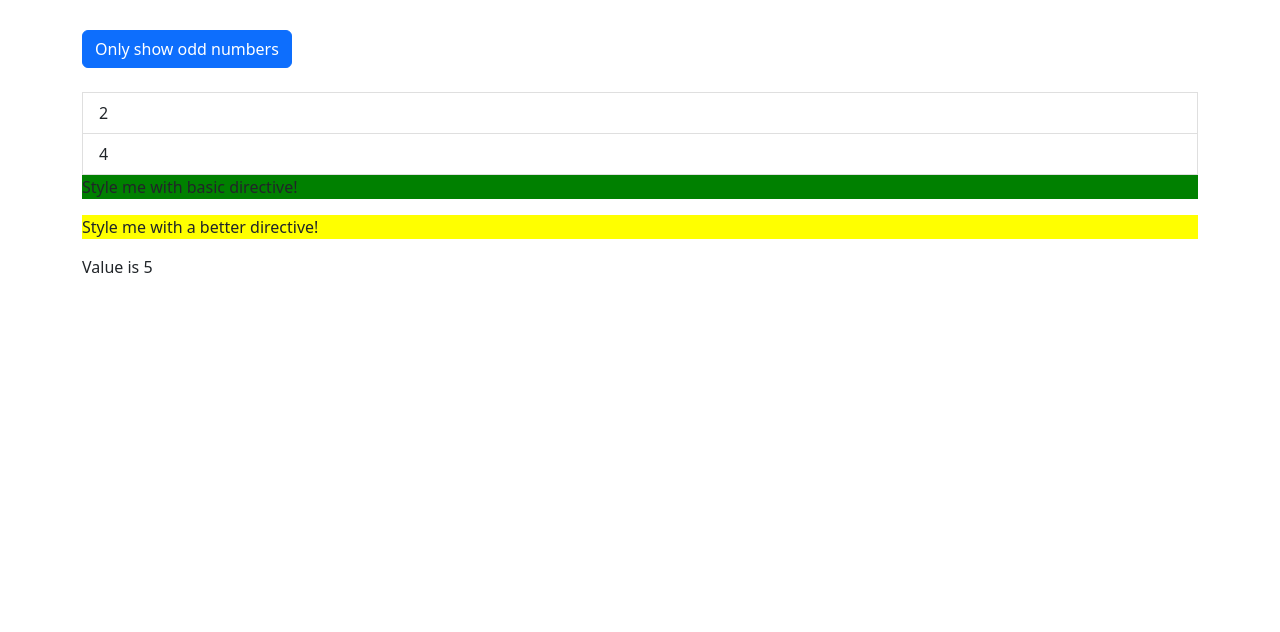
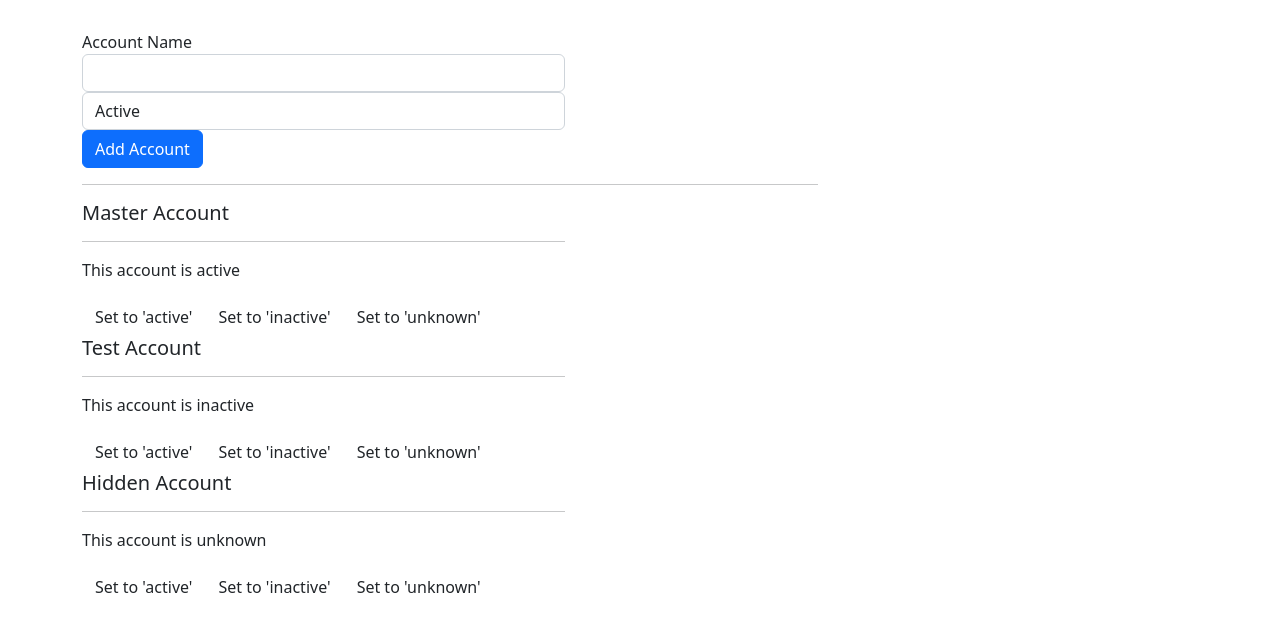
Before and after one commit to Hritex/simple-project, an Angular app: page / in a window 1280 px wide. Shown: the top 632 px of the page. Built offline with nearby package versions, Linux system fonts and the light colour scheme.

Commit message:
Services requirement?

```diff
--- /dev/null
+++ b/src/app/account/account.component.html
@@ -0,0 +1,10 @@
+<div class="row">
+    <div class="col-xs-12 col-md-8 col-md-offset-2">
+        <h5>{{ account.name }}</h5>
+        <hr>
+        <p>This account is {{ account.status }}</p>
+        <button class="btn btn-default" (click)="onSetTo('active')">Set to 'active'</button>
+        <button class="btn btn-default" (click)="onSetTo('inactive')">Set to 'inactive'</button>
+        <button class="btn btn-default" (click)="onSetTo('unknown')">Set to 'unknown'</button>
+    </div>
+</div>
--- /dev/null
+++ b/src/app/account/account.component.ts
@@ -0,0 +1,17 @@
+import { Component, EventEmitter, Input, Output } from '@angular/core';
+
+@Component({
+  selector: 'app-account',
+  templateUrl: './account.component.html',
+  styleUrls: ['./account.component.css']
+})
+export class AccountComponent {
+  @Input() account: {name: string, status: string} | any;
+  @Input() id: number | any;
+  @Output() statusChanged = new EventEmitter<{id: number, newStatus: string}>();
+
+  onSetTo(status: string) {
+    this.statusChanged.emit({id: this.id, newStatus: status});
+    console.log('A server status changed, new status: ' + status);
+  }
+}
--- a/src/app/app.component.html
+++ b/src/app/app.component.html
@@ -1,54 +1,13 @@
 <div class="container">
   <div class="row">
-    <div class="col-xs-12">
-      <button
-      class="btn btn-primary"
-      (click)="onlyOdd = !onlyOdd">Only show odd numbers</button>
-      <br><br>
-      <ul class="list-group">
-        <div *ngIf="onlyOdd">
-          <li class="list-group-item"
-          [ngClass]="{odd: odd % 2 !== 0}"
-          [ngStyle]="{backgroundColor: odd % 2 !== 0 ? 'yellow' : 'transparent'}"
-          *ngFor="let odd of oddNumbers">
-          {{ odd }}
-          </li>
-        </div>
-        <!-- <div *ngIf="!onlyOdd">
-          <li class="list-group-item"
-          [ngClass]="{odd: even % 2 !== 0}"
-          [ngStyle]="{backgroundColor: even % 2 !== 0 ? 'green' : 'transparent'}"
-          *ngFor="let even of evenNumbers">
-          {{ even }}
-          </li>
-        </div>
-        <ng-template [ngIf]="!onlyOdd">
-          <div>
-            <li class="list-group-item"
-            [ngClass]="{odd: even % 2 !== 0}"
-            [ngStyle]="{backgroundColor: even % 2 !== 0 ? 'green' : 'transparent'}"
-            *ngFor="let even of evenNumbers">
-            {{ even }}
-            </li>
-          </div>
-        </ng-template> -->
-        <div *appUnless="onlyOdd">
-          <li class="list-group-item"
-          [ngClass]="{odd: even % 2 !== 0}"
-          [ngStyle]="{backgroundColor: even % 2 !== 0 ? 'green' : 'transparent'}"
-          *ngFor="let even of evenNumbers">
-          {{ even }}
-          </li>
-        </div>
-      </ul>
-      <p appBasicHighlight>Style me with basic directive!</p>
-      <p [appBetterHighlight]="'red'" defaultColor="yellow">Style me with a better directive!</p>
-      <div [ngSwitch]="value">
-        <p *ngSwitchCase="5">Value is 5</p>
-        <p *ngSwitchCase="10">Value is 10</p>
-        <p *ngSwitchCase="100">Value is 100</p>
-        <p *ngSwitchDefault>Value is default</p>
-      </div>
+    <div class="col-xs-12 col-md-8 col-md-offset-2">
+      <app-new-account (accountAdded)="onAccountAdded($event)"></app-new-account>
+      <hr>
+      <app-account
+      *ngFor="let acc of accounts; let i = index"
+      [account]="acc"
+      [id]="i"
+      (statusChanged)="onStatusChanged($event)"></app-account>
     </div>
   </div>
 </div>
--- a/src/app/app.component.ts
+++ b/src/app/app.component.ts
@@ -6,9 +6,26 @@
   styleUrls: ['./app.component.css']
 })
 export class AppComponent {
-  // numbers = [1, 2, 3, 4, 5];
-  oddNumbers = [1, 3, 5];
-  evenNumbers = [2, 4];
-  onlyOdd = false;
-  value = 5;
+  accounts = [
+    {
+      name: 'Master Account',
+      status: 'active'
+    },
+    {
+      name: 'Test Account',
+      status: 'inactive'
+    },
+    {
+      name: 'Hidden Account',
+      status: 'unknown'
+    }
+  ];
+
+  onAccountAdded(newAccount: {name: string, status: string}) {
+    this.accounts.push(newAccount);
+  }
+
+  onStausChanged(updateInfo: {id: number, newStatus: string}) {
+    this.accounts[updateInfo.id].status = updateInfo.newStatus;
+  }
 }
--- a/src/app/app.module.ts
+++ b/src/app/app.module.ts
@@ -5,13 +5,17 @@
 import { BasicHighlightDirective } from './basic-highlight/basic-highlight.directive';
 import { BetterHighlightDirective } from './better-highlight/better-highlight.directive';
 import { UnlessDirective } from './unless.directive';
+import { NewAccountComponent } from './new-account/new-account.component';
+import { AccountComponent } from './account/account.component';
 
 @NgModule({
   declarations: [
     AppComponent,
     BasicHighlightDirective,
     BetterHighlightDirective,
-    UnlessDirective
+    UnlessDirective,
+    NewAccountComponent,
+    AccountComponent
   ],
   imports: [
     BrowserModule
--- /dev/null
+++ b/src/app/new-account/new-account.component.html
@@ -0,0 +1,21 @@
+<div class="row">
+    <div class="col-xs-12 col-md-8 col-md-offset-2">
+        <div class="form-group">
+            <label>Account Name</label>
+            <input type="text"
+            class="form-control"
+            #accountName>
+        </div>
+        <div class="form-group">
+            <select class="form-control" #status>
+                <option value="active">Active</option>
+                <option value="inactive">Inactive</option>
+                <option value="hidden">Hidden</option>
+            </select>
+        </div>
+        <button class="btn btn-primary"
+        (click)="onCreateAccount(accountName.value, status.value)">
+            Add Account
+        </button>
+    </div>
+</div>
--- /dev/null
+++ b/src/app/new-account/new-account.component.ts
@@ -0,0 +1,19 @@
+import { Component, EventEmitter, Output } from '@angular/core';
+
+@Component({
+  selector: 'app-new-account',
+  templateUrl: './new-account.component.html',
+  styleUrls: ['./new-account.component.css']
+})
+export class NewAccountComponent {
+  @Output() accountAdded = new EventEmitter<{name: string, status: string}>();
+
+  onCreateAccount(accountName: string, accountStatus: string) {
+    this.accountAdded.emit({
+      name: accountName,
+      status: accountStatus
+    });
+    console.log('A server status changed, new status: ' + accountStatus);
+  }
+
+}
```
Also changed, not shown: src/app/account/account.component.css (added), src/app/new-account/new-account.component.css (added).
